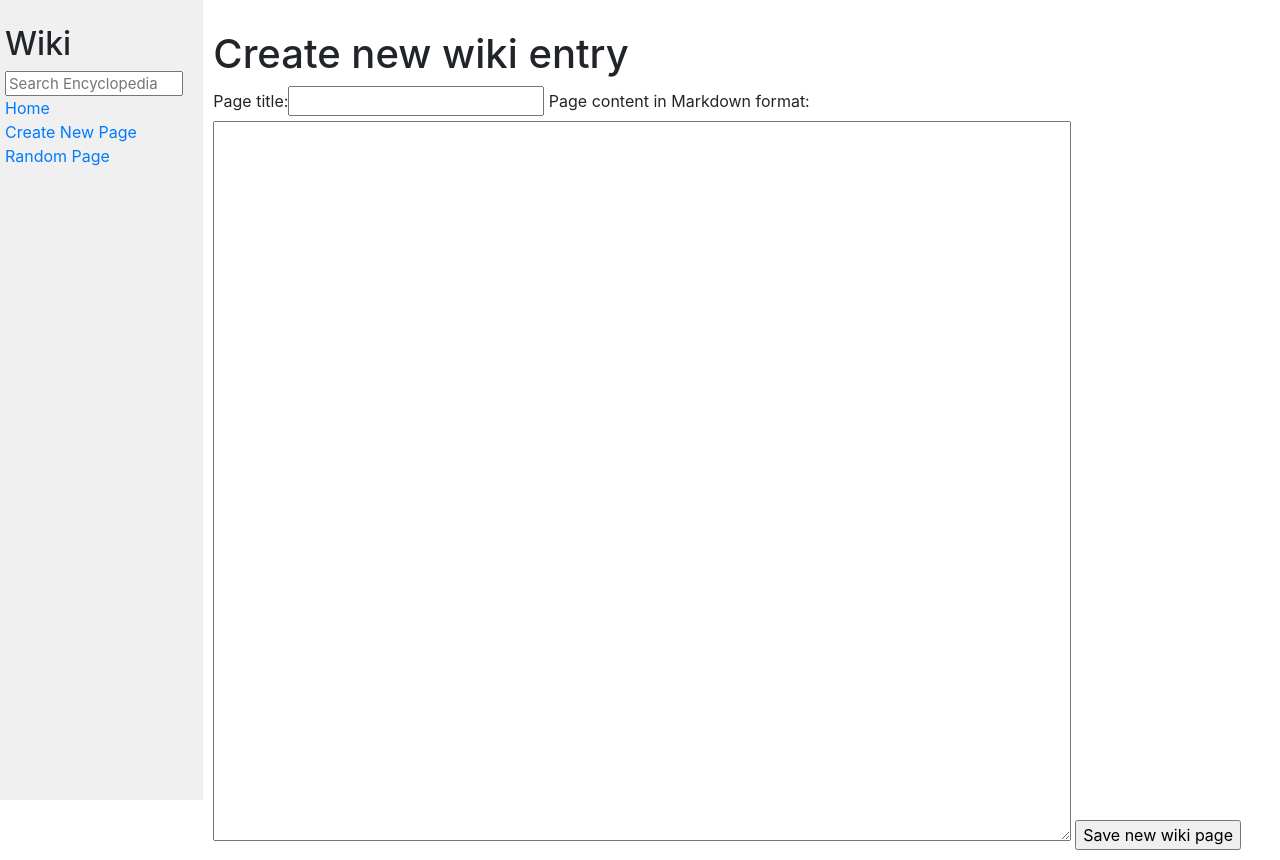
After one commit to hannabh/cs50_web, a Django app: page /new in a window 1280 px wide. The commit adds this page. Run offline with Django 3.2, Linux system fonts and the light colour scheme; some libraries are stand-ins or nearby versions.

Commit message:
new page feature

```diff
--- a/wiki/encyclopedia/templates/encyclopedia/layout.html
+++ b/wiki/encyclopedia/templates/encyclopedia/layout.html
@@ -19,7 +19,7 @@
                     <a href="{% url 'wiki:index' %}">Home</a>
                 </div>
                 <div>
-                    Create New Page
+                    <a href="{% url 'wiki:new' %}">Create New Page</a>
                 </div>
                 <div>
                     <a href="{% url 'wiki:random' %}">Random Page</a>
--- /dev/null
+++ b/wiki/encyclopedia/templates/encyclopedia/new.html
@@ -0,0 +1,16 @@
+{% extends "encyclopedia/layout.html" %}
+
+{% block title %}
+    Encyclopedia - New entry
+{% endblock %}
+
+{% block body %}
+    <h1>Create new wiki entry</h1>
+
+    <form action="" method="post">
+        {% csrf_token %}
+        {{ form }}
+        <input type="submit" value="Save new wiki page">
+    </form>
+
+{% endblock %}
--- a/wiki/encyclopedia/urls.py
+++ b/wiki/encyclopedia/urls.py
@@ -7,5 +7,7 @@ urlpatterns = [
     path("", views.index, name="index"),
     path("wiki/<str:title>", views.entry, name="entry"),
     path("search", views.search, name="search"),
+    path("new", views.new, name="new"),
+    path("error", views.error, name="error"),
     path("random", views.random_page, name="random")
 ]
--- a/wiki/encyclopedia/views.py
+++ b/wiki/encyclopedia/views.py
@@ -4,8 +4,13 @@ import random
 from django.shortcuts import render
 from django.urls import reverse
 from django.http import HttpResponseRedirect
+from django import forms
 
 from . import util
+
+class NewEntryForm(forms.Form):
+    page_title= forms.CharField(label="Page title")
+    page_content = forms.CharField(widget=forms.Textarea, label="Page content in Markdown format")
 
 def index(request):
     return render(request, "encyclopedia/index.html", {
@@ -33,6 +38,28 @@ def search(request):
             "search_results": search_results
         })
 
+def new(request):
+    if request.method == "POST":
+        form = NewEntryForm(request.POST)  # Save the data submitted by the user as a form
+        if form.is_valid():
+            page_title = form.cleaned_data["page_title"]
+            if page_title in util.list_entries():
+                return render(request, "encyclopedia/error.html", {
+                    "page_title": page_title
+                })
+            else:
+                page_content = form.cleaned_data["page_content"]
+                with open(f'./entries/{page_title}.md', 'w') as file:  # Save to disk
+                    file.write(page_content)
+                return HttpResponseRedirect(reverse("wiki:entry", kwargs={"title": page_title}))
+
+    return render(request, "encyclopedia/new.html", {
+        "form": NewEntryForm()
+    })
+
+def error(request, page_title):
+    return HttpResponseRedirect(reverse("wiki:error", kwargs={"page_title": page_title}))
+
 def random_page(request):
     entries = util.list_entries()
     return HttpResponseRedirect(reverse("wiki:entry", kwargs={"title": random.choice(entries)}))
```
Also changed, not shown: wiki/encyclopedia/templates/encyclopedia/error.html (added, +9 -0 lines), wiki/encyclopedia/templates/encyclopedia/search.html (added, +19 -0 lines).
